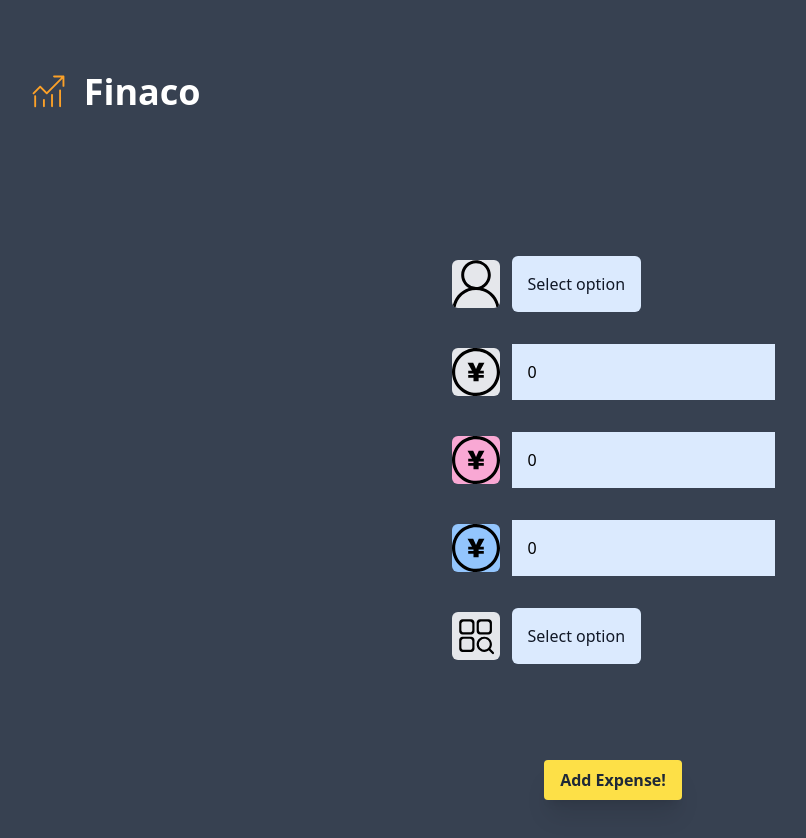
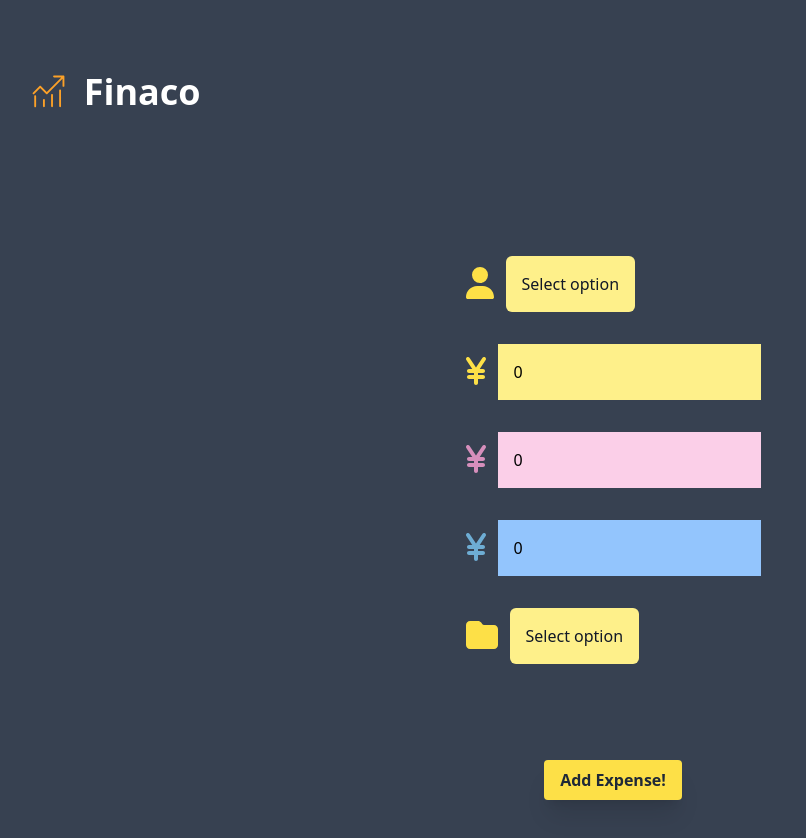
Before and after one commit to UtkarshK12/Expense-app, a Vue app: page /add in a window 1280 px wide. Shown: the top 838 px of the page, without its empty margins (27-833 px from the left). Built offline with nearby package versions, Linux system fonts and the light colour scheme.

Commit message:
nachi idea

```diff
--- a/package.json
+++ b/package.json
@@ -9,6 +9,10 @@
     "preview": "vite preview"
   },
   "dependencies": {
+    "@fortawesome/fontawesome-free": "^6.4.0",
+    "@fortawesome/fontawesome-svg-core": "^6.4.0",
+    "@fortawesome/free-solid-svg-icons": "^6.4.0",
+    "@fortawesome/vue-fontawesome": "^3.0.3",
     "axios": "^1.3.5",
     "chart.js": "^4.2.1",
     "pinia": "^2.0.34",
--- a/src/components/AddExpense.vue
+++ b/src/components/AddExpense.vue
@@ -42,38 +42,38 @@ function updateutoamount() {
   <div class="flex flex-col items-center justify-center">
       <form @submit.prevent="onSubmit">
 
-        <div class="p-4 flex items-center gap-3">
+        <div class="p-4 flex items-center gap-3 rounded-md">
            <div>
-            <img src="../assets/person.svg" class="h-12 w-12 bg-gray-200 rounded-md">
+            <font-awesome-icon icon="fa-solid fa-user" style="color: #fde047;" size="2x" />
            </div>
-            <multiselect class="bg-blue-100 text-gray-900 p-4 rounded-md " v-model="name" :options="nameList"></multiselect>
+            <multiselect class="bg-yellow-200 text-gray-900 p-4 rounded-md " v-model="name" :options="nameList"></multiselect>
         </div>
         <div class="p-4 flex items-center gap-3">
           <div>
-            <img src="../assets/yen_coin.svg" class="h-12 w-12 bg-gray-200 rounded-md">
+            <font-awesome-icon icon="fa-solid fa-yen-sign" style="color: #fde047;" size="2x"/>
            </div>
-            <input class="bg-blue-100 text-gray-900　rounded-md p-4" v-model="totalamount" type="number">
+            <input class="bg-yellow-200 text-gray-900　rounded-md p-4" v-model="totalamount" type="number">
         </div>
 
         <div class="p-4 flex items-center gap-3">
           <div>
-            <img src="../assets/yen_coin.svg" class="h-12 w-12 bg-pink-300 rounded-md">
+            <font-awesome-icon icon="fa-solid fa-yen-sign" style="color: #d68fbc;" size="2x"/>
            </div>
-            <input class="bg-blue-100 text-gray-900　rounded-md p-4" @change="updateutoamount" v-model="nachiamount" type="number">
+            <input class="bg-pink-200 text-gray-900　rounded-md p-4" @change="updateutoamount" v-model="nachiamount" type="number">
         </div>
 
         <div class="p-4 flex items-center gap-3">
           <div>
-            <img src="../assets/yen_coin.svg" class="h-12 w-12 bg-blue-300 rounded-md">
+            <font-awesome-icon icon="fa-solid fa-yen-sign" style="color: #6eadd4;" size="2x"/>
            </div>
-            <input class="bg-blue-100 text-gray-900　rounded-md p-4"  @change="updatenachiamount" v-model="utoamount" type="number">
+            <input class="bg-blue-300 text-gray-900　rounded-md p-4"  @change="updatenachiamount" v-model="utoamount" type="number">
         </div>
 
         <div class="p-4 flex items-center gap-3" >
           <div>
-            <img src="../assets/category.svg" class="h-12 w-12 bg-gray-200 rounded-md">
+           <font-awesome-icon icon="fa-solid fa-folder" style="color: #fde047;" size="2x" />
            </div>
-            <multiselect class="bg-blue-100 text-gray-900 p-4 rounded-md " v-model="category" :options="categoryList"></multiselect>
+            <multiselect class="bg-yellow-200 text-gray-900 p-4 rounded-md " v-model="category" :options="categoryList"></multiselect>
         </div>
         <div class="flex items-center justify-center py-20 ">
             <button class="shadow-xl bg-yellow-300 hover:bg-white text-gray-800 hover:text-blue-500 font-bold py-2 px-4 rounded" type="submit">Add Expense!</button>
--- a/src/main.js
+++ b/src/main.js
@@ -3,8 +3,13 @@ import { createPinia } from 'pinia'
 import App  from './App.vue'
 import './style.css'
 import router from './index'
+import { FontAwesomeIcon } from '../node_modules/@fortawesome/vue-fontawesome'
+import { library } from '../node_modules/@fortawesome/fontawesome-svg-core'
+import { faUser, faFolder,faYenSign } from '../node_modules/@fortawesome/free-solid-svg-icons'
+
+library.add(faUser,faFolder, faYenSign)
 const pinia = createPinia()
-const app = createApp(App)
+const app = createApp(App).component('font-awesome-icon', FontAwesomeIcon)
 
 app.use(pinia)
 app.use(router).mount('#app')
```
Also changed, not shown: 1 other file (tests, documents, lock files or other folders).
